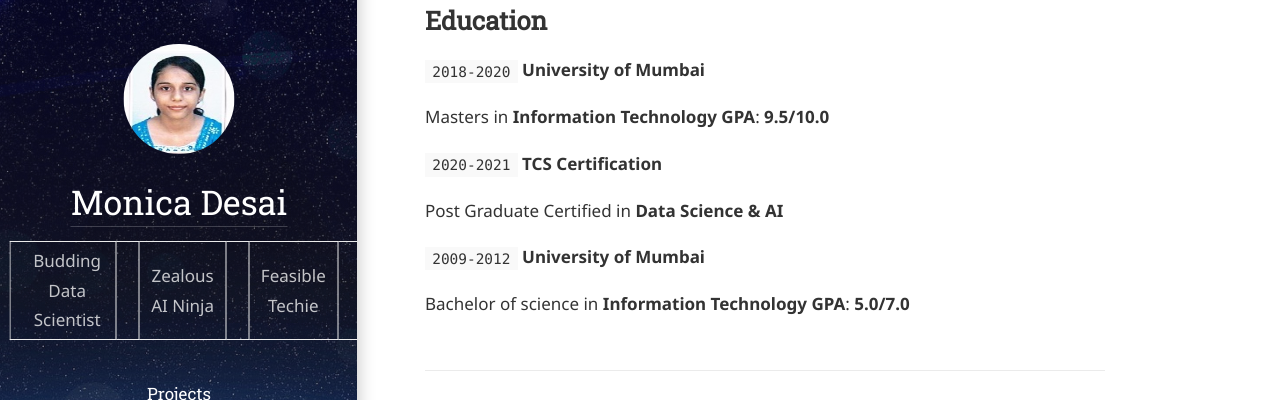
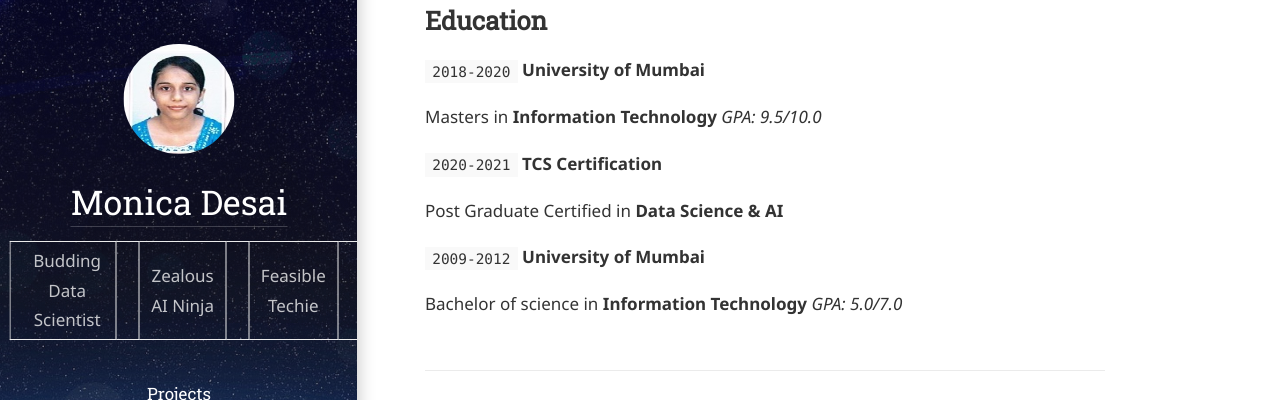
Before and after one commit to monicadesai/monicadesAI-tech.github.io, a Jekyll site: the page built from about.md, in a window 1280 px wide and 900 px high, scrolled down 1367 px. Shown: the part 155-555 px from the top of the window. Built offline with Jekyll 4.4.1, drawn with Linux system fonts in a browser that asks for light colours; some web fonts are replaced; our own code applies the rules of GitHub Pages for plain Markdown files; part of the change alters nothing that is shown.

```diff
--- a/about.md
+++ b/about.md
@@ -55,7 +55,7 @@
 `2018-2020` **University of Mumbai**
 
  Masters in **Information Technology**
- **GPA**: **9.5/10.0**
+ _GPA: 9.5/10.0_
 
 `2020-2021` **TCS Certification**
 
@@ -64,7 +64,7 @@
 `2009-2012` **University of Mumbai**
 
  Bachelor of science in **Information Technology**
- **GPA**: **5.0/7.0**
+ _GPA: 5.0/7.0_
 
 
 
```
